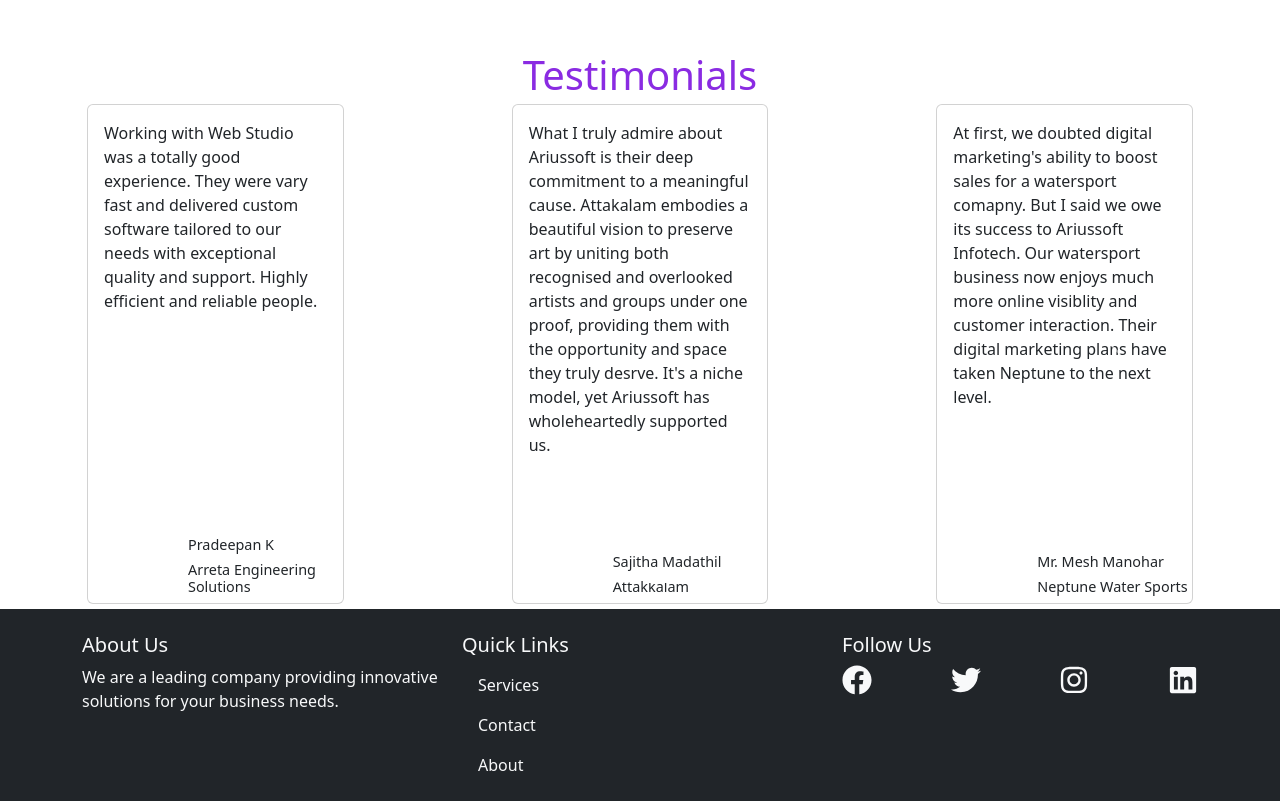
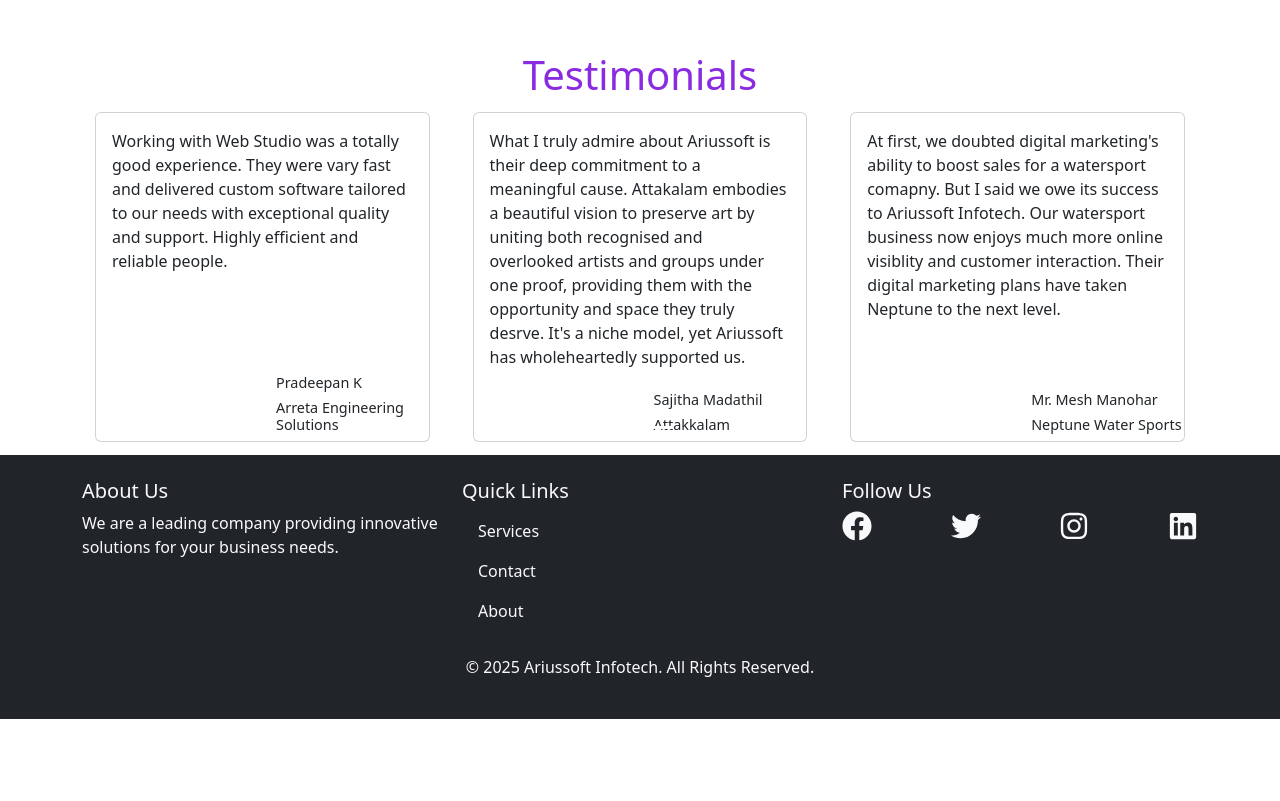
Before and after one commit to AnuGeorge39/Ariussoft, a React (Vite) app in the folder frontend/: page / in a window 1280 px wide. Shown: the part 1834-2635 px from the top of the page. After the commit the page ends 2553 px from the top, so only its background shows below. Built offline with nearby package versions, Linux system fonts and the light colour scheme.

Commit message:
Implement footer section in navbar

```diff
--- a/frontend/src/Components/About_us.jsx
+++ b/frontend/src/Components/About_us.jsx
@@ -5,6 +5,7 @@
 
 function Aboutus() {
   return (
+    <section id="aboutus">
     <Card className="d-flex flex-row">
 
       <Card.Img
@@ -29,6 +30,7 @@
         </Card.Text>
       </Card.Body>
     </Card>
+    </section>
   );
 }
 
--- a/frontend/src/Components/Clients.jsx
+++ b/frontend/src/Components/Clients.jsx
@@ -14,6 +14,7 @@
 function Clients() {
   return (
     <div className="container mt-5">
+      <section id="clients">
       <Card.Title className="clients">Our Clients</Card.Title>
       <Carousel>
 
@@ -63,6 +64,7 @@
 
 
       </Carousel>
+      </section>
     </div>
   );
 }
--- a/frontend/src/Components/Footer.jsx
+++ b/frontend/src/Components/Footer.jsx
@@ -19,7 +19,7 @@
             <Nav className="flex-column">
             <Nav.Link href="#services" className="text-light">Services</Nav.Link>
             <Nav.Link href="/contact" className="text-light">Contact</Nav.Link>
-              <Nav.Link href="/about" className="text-light">About</Nav.Link>
+              <Nav.Link href="#aboutus" className="text-light">About</Nav.Link>
             </Nav>
           </Col>
           <Col md={4}>
--- a/frontend/src/Components/Mobile-App-Development.jsx
+++ b/frontend/src/Components/Mobile-App-Development.jsx
@@ -3,6 +3,7 @@
 import Contactform from '../Components/ContactForm.jsx';
 import FAQ from './FAQ.jsx';
 import BannerImage from "../assets/Images/img2.jpg";
+import Footer from './Footer.jsx';
 
 
 function MobileAppDevelopment(){
@@ -50,6 +51,7 @@
       <FAQ/>
    </div>
    <Contactform/>
+   <Footer/>
 
     </>
 
--- a/frontend/src/Components/NavBar.jsx
+++ b/frontend/src/Components/NavBar.jsx
@@ -48,7 +48,7 @@
               </NavDropdown>
 
             <NavDropdown title="FOR" id="collapsible-nav-dropdown">
-            <NavDropdown.Item href="#action/3.1">Clients</NavDropdown.Item>
+            <NavDropdown.Item href="#clients">Clients</NavDropdown.Item>
             </NavDropdown>
 
             <NavDropdown title="YOU" id="collapsible-nav-dropdown">
--- a/frontend/src/Components/Testimonials.jsx
+++ b/frontend/src/Components/Testimonials.jsx
@@ -15,7 +15,7 @@
         {/* Carousel Item 1 */}
         <Carousel.Item>
           <div className="d-flex justify-content-between">
-            <Card className="custom-card">
+            <Card className="custom-cards-testimonials">
 
               <Card.Body>
 
@@ -29,7 +29,7 @@
               <Card.Title>Eldhose Vidyan</Card.Title>
               <Card.Title>St. Paul's Ayurveda</Card.Title>
             </Card>
-            <Card className="custom-card">
+            <Card className="custom-cards-testimonials">
 
               <Card.Body>
 
@@ -41,7 +41,7 @@
               <Card.Title>Benny Varghese</Card.Title>
               <Card.Title>Wego Holiday</Card.Title>
             </Card>
-            <Card className="custom-card">
+            <Card className="custom-cards-testimonials">
 
               <Card.Body>
 
@@ -60,7 +60,7 @@
         {/* Carousel Item 2 */}
         <Carousel.Item>
           <div className="d-flex justify-content-between">
-          <Card className="custom-card">
+          <Card className="custom-cards-testimonials">
 
               <Card.Body>
 
@@ -72,7 +72,7 @@
               <Card.Title>Pradeepan K</Card.Title>
               <Card.Title>Arreta Engineering Solutions</Card.Title>
             </Card>
-            <Card className="custom-card">
+            <Card className="custom-cards-testimonials">
 
               <Card.Body>
 
@@ -84,7 +84,7 @@
               <Card.Title>Sajitha Madathil</Card.Title>
               <Card.Title>Attakkalam</Card.Title>
             </Card>
-            <Card className="custom-card">
+            <Card className="custom-cards-testimonials">
 
               <Card.Body>
 
@@ -102,7 +102,7 @@
           </div>
         </Carousel.Item>
 
-        {/* Repeat similarly for other Carousel Items */}
+
       </Carousel>
     </div>
   );
--- a/frontend/src/Components/WebSite-Design.jsx
+++ b/frontend/src/Components/WebSite-Design.jsx
@@ -3,6 +3,7 @@
 import Contactform from '../Components/ContactForm.jsx';
 import FAQ from '../Components/FAQ.jsx';
 import BannerImage from "../assets/Images/img4.jpg";
+import Footer from './Footer.jsx';
 
 
 
@@ -56,6 +57,7 @@
    <FAQ/>
    </div>
     <Contactform/>
+    <Footer/>
     </>
 
   );
--- a/frontend/src/Components/css/Testimonials.css
+++ b/frontend/src/Components/css/Testimonials.css
@@ -1,11 +1,11 @@
-.custom-card {
+.custom-cards-testimonials {
     width: 30% !important;
-    height: 300px !important;
-    margin: 10px !important;
+    height: 330px !important;
+    margin: 13px !important;
   }
 
 
-  .custom-card .card-body {
+  .custom-cards-testimonials .card-body {
     height: 150px !important;
     display: flex !important;
     flex-direction: column !important;
@@ -24,7 +24,7 @@
     color: blueviolet !important;
 
 }
-.custom-card .card-title {
+.custom-cards-testimonials .card-title {
     font-size: 90% !important;
-    padding-left: 100px !important;
+    padding-left: 180px !important;
   }
--- a/frontend/src/Components/software-development.jsx
+++ b/frontend/src/Components/software-development.jsx
@@ -3,6 +3,7 @@
 import Contactform from '../Components/ContactForm.jsx';
 import FAQ from './FAQ.jsx';
 import BannerImage from "../assets/Images/img2.jpg";
+import Footer from './Footer.jsx';
 
 
 
@@ -52,7 +53,7 @@
       <FAQ/>
    </div>
    <Contactform/>
-
+   <Footer/>
     </>
 
   );
```
